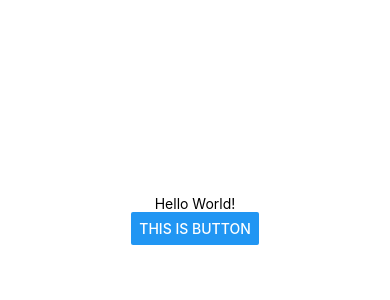
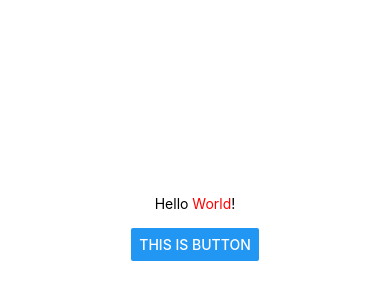
Before and after one commit to zhafranzainal/basic_ReactNative, a React Native app in the folder Project1_M1_M5/: screen / in a window 390 px wide. Shown: the part 202-502 px from the top of the page. Built offline with nearby package versions, Linux system fonts and the light colour scheme.

Commit message:
Add style to text

```diff
--- a/Project1_M1_M5/src/screens/FirstScreen.js
+++ b/Project1_M1_M5/src/screens/FirstScreen.js
@@ -10,8 +10,10 @@ const FirstScreen = () => {
             justifyContent: 'center'
         }}>
 
-            <Text>
-                Hello World!
+            <Text style={{ margin: 16 }}>
+                Hello
+                <Text style={{ color: 'red' }}> World</Text>
+                !
             </Text>
 
             <Button title="This is button"></Button>
```
